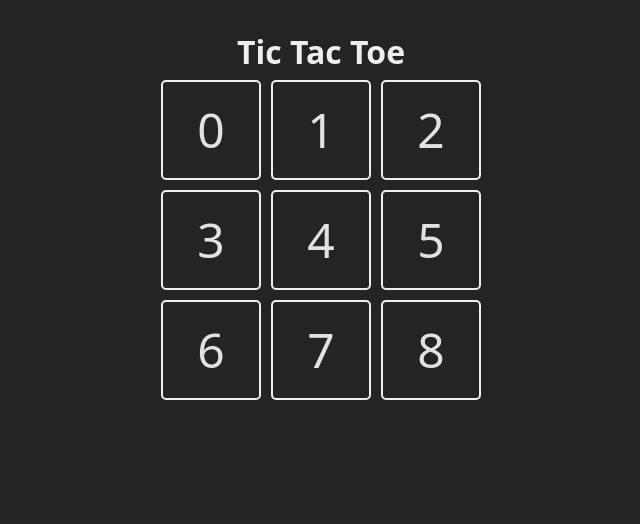
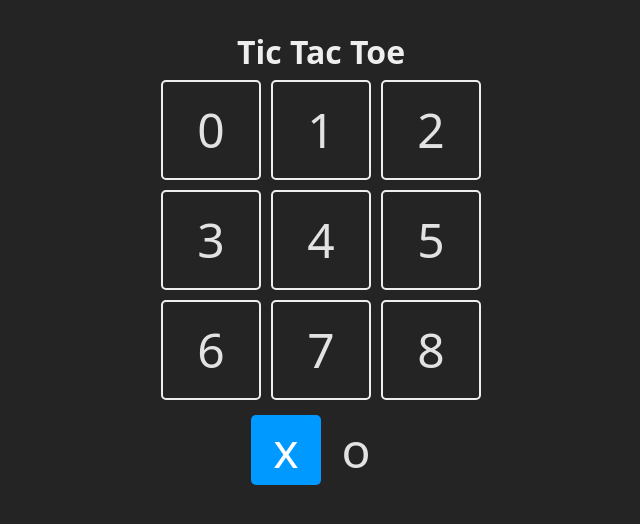
Before and after one commit to Grover1986/miniProyectos-React, a React (Vite) app in the folder projects/05-tic-tac-toe/: page / in a window 1280 px wide. Shown: the top 524 px of the page, without its empty margins (319-959 px from the left). Built offline with nearby package versions, Linux system fonts and the light colour scheme.

Commit message:
feat(projects/05-tic-tac-toe): estado inicial y estado turnos

```diff
--- a/projects/05-tic-tac-toe/src/App.jsx
+++ b/projects/05-tic-tac-toe/src/App.jsx
@@ -1,4 +1,4 @@
-/* Juego de tres en raya Tic Tac Toe (michi) */
+import { useState } from 'react'
 
 // objeto Turnos
 const TURNS = {
@@ -8,16 +8,22 @@ const TURNS = {
 
 // Como haremos un tablero para jugar tres en raya (michi), tenemos que componetizar y ¿Qué es lo q compone un Tablero?, pues un Cuadrado q va a ser la posición
 // donde se va a poder jugar cada uno de los movimientos. Así q creamos nuestro componente Square q necesitará un children, una actualización y un índice
-const Square = ({ children, updateBoard, index }) => {
+const Square = ({ children, isSelected, updateBoard, index }) => {
+   const className = `square ${isSelected ? 'is-selected': ''}`
    return (
-      <div className='square'>
+      <div className={className}>
          {children}
       </div>
    )
 }
 
 function App() {
-   const board = Array(9).fill(null)
+   /* Vamos a usar un estado para guardar cuando el usuario hace click en cada posición, y no sólo existen estados de true o false, sino tmb más complejos; en este caso
+   cuando demos click a cada Square (cuadrado) vamos a tener q actualizar el tablero para saber si se ha puesto una X o no */
+   const [board, setBoard] = useState(Array(9).fill(null))
+
+   // estado con los turnos
+   const [turn, setTurn] = useState(TURNS.X)
 
    return (
       <main className='board'>
@@ -37,6 +43,16 @@ function App() {
                })
             }
          </section>
+
+         {/* Ahora, necesitamos saber visualmente cual es el turno, así q eso lo hacemos aquí: */}
+         <section className='turn'>
+            <Square isSelected = {turn === TURNS.X}>
+               {TURNS.X}
+            </Square>
+            <Square isSelected = {turn === TURNS.O}>
+               {TURNS.O}
+            </Square>
+         </section>
       </main>
    )
 }
```
